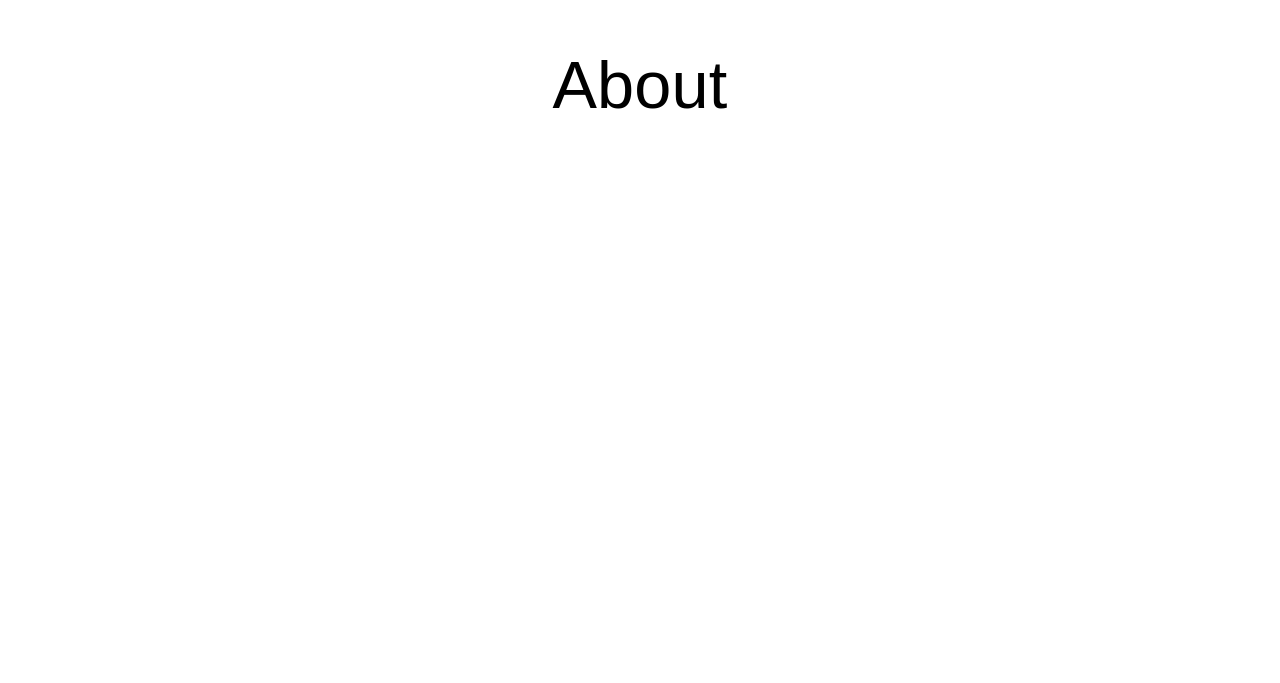
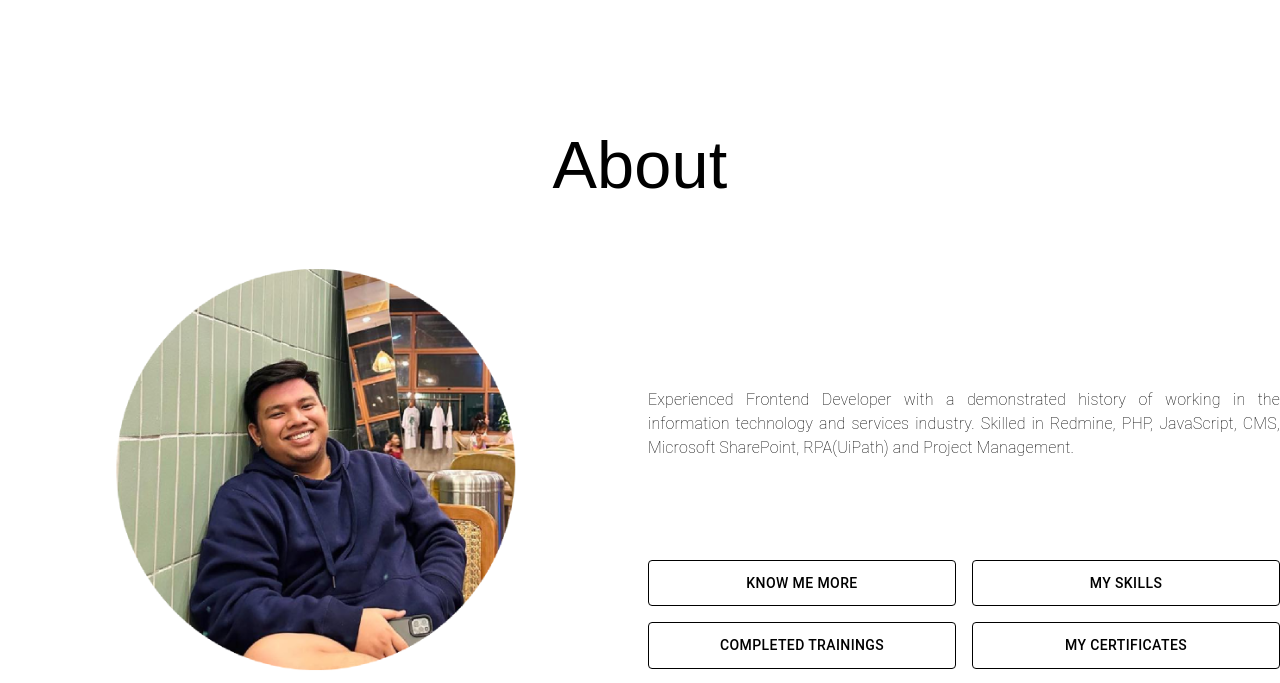
Before and after one commit to miguelako029/portfolioV2, a React (Create React App) app: page / in a window 1280 px wide. Shown: the part 777-1460 px from the top of the page. Built offline with nearby package versions, Linux system fonts and the light colour scheme.

Commit message:
updated about page and add dummmy button

```diff
--- a/src/App.js
+++ b/src/App.js
@@ -6,7 +6,7 @@ import Experience from "./pages/experience";
 import Portfolio from "./pages/portfolio";
 import Contact from "./pages/contact";
 import { ThemeProvider, createTheme } from "@mui/material/styles";
-import { ColorModeProvider } from "./assets/scripts/DarkModeContext"; // Update the path
+import { ColorModeProvider } from "./assets/script/DarkModeContext"; // Update the path
 
 function App() {
   const theme = createTheme({
--- a/src/components/NavBar.js
+++ b/src/components/NavBar.js
@@ -12,7 +12,7 @@ import useScrollTrigger from "@mui/material/useScrollTrigger";
 import { Link } from "react-scroll";
 import Container from "@mui/material/Container";
 
-import { useColorMode } from "../assets/scripts/DarkModeContext"; // Import the useColorMode hook
+import { useColorMode } from "../assets/script/DarkModeContext"; // Import the useColorMode hook
 
 function HideOnScroll(props) {
   const { children, window } = props;
@@ -38,7 +38,7 @@ export default function HideAppBar(props) {
   const linkStyles = {
     textDecoration: "none",
     color: mode === "dark" ? "#ffffff" : "#000000",
-    fontWeight: 600,
+    fontWeight: 100,
     padding: "10px",
     transition: "background-color 0.3s ease",
     "&:hover": {
@@ -88,7 +88,7 @@ export default function HideAppBar(props) {
                 to="about"
                 spy={true}
                 smooth={true}
-                offset={0}
+                offset={-40}
                 duration={500}
                 className="menu-item"
                 href="/about"
--- a/src/pages/about.jsx
+++ b/src/pages/about.jsx
@@ -2,8 +2,12 @@
 
 import React, { useState } from "react";
 import { Box } from "@mui/material";
-import { useColorMode } from "../assets/scripts/DarkModeContext"; // Update the path
+import { useColorMode } from "../assets/script/DarkModeContext"; // Update the path
 import "../styles/style.css";
+
+import Button from "@mui/material/Button";
+
+import image1 from "../assets/images/364148860_7042763322419713_3717389514963905346_n.png";
 
 const About = () => {
   const { mode, backgroundColor, fontColor } = useColorMode();
@@ -14,7 +18,7 @@ const About = () => {
       sx={{
         background: backgroundColor,
         color: fontColor,
-        minHeight: "80vh",
+        minHeight: "100vh",
         display: "flex",
         alignItems: "center",
         justifyContent: "center",
@@ -27,6 +31,68 @@ const About = () => {
         <div className="heroContainer">
           <div className="labelContainer">
             <h1>About</h1>
+            <div class="about-grid-container">
+              <div class="profileImage">
+                <img src={image1} width="70%" alt="Image 1" />
+              </div>
+
+              <div class="aboutDescription">
+                {" "}
+                Experienced Frontend Developer with a demonstrated history of
+                working in the information technology and services industry.
+                Skilled in Redmine, PHP, JavaScript, CMS, Microsoft SharePoint,
+                RPA(UiPath) and Project Management.
+                <div
+                  className="btnGroup"
+                  sx={{
+                    background: backgroundColor,
+                    color: fontColor,
+                    transition: "background-color 0.7s ease",
+                  }}
+                >
+                  <Button
+                    className="button"
+                    sx={{
+                      background: backgroundColor,
+                      color: fontColor,
+                      transition: "background-color 0.7s ease",
+                    }}
+                  >
+                    Know me more
+                  </Button>
+                  <Button
+                    className="button"
+                    sx={{
+                      background: backgroundColor,
+                      color: fontColor,
+                      transition: "background-color 0.7s ease",
+                    }}
+                  >
+                    My Skills
+                  </Button>
+                  <Button
+                    className="button"
+                    sx={{
+                      background: backgroundColor,
+                      color: fontColor,
+                      transition: "background-color 0.7s ease",
+                    }}
+                  >
+                    Completed Trainings
+                  </Button>
+                  <Button
+                    className="button"
+                    sx={{
+                      background: backgroundColor,
+                      color: fontColor,
+                      transition: "background-color 0.7s ease",
+                    }}
+                  >
+                    My Certificates
+                  </Button>
+                </div>
+              </div>
+            </div>
           </div>
         </div>
       </div>
--- a/src/pages/contact.jsx
+++ b/src/pages/contact.jsx
@@ -2,7 +2,7 @@
 
 import React, { useState } from "react";
 import { Box } from "@mui/material";
-import { useColorMode } from "../assets/scripts/DarkModeContext"; // Update the path
+import { useColorMode } from "../assets/script/DarkModeContext"; // Update the path
 import "../styles/style.css";
 
 const Contact = () => {
@@ -23,7 +23,7 @@ const Contact = () => {
         transition: "background-color 0.7s ease",
       }}
     >
-      <div className="pageSection" id="Contact">
+      <div className="pageSection" id="contact">
         <div className="heroContainer">
           <div className="labelContainer">
             <h1>Contact</h1>
--- a/src/pages/experience.jsx
+++ b/src/pages/experience.jsx
@@ -2,7 +2,7 @@
 
 import React, { useState } from "react";
 import { Box } from "@mui/material";
-import { useColorMode } from "../assets/scripts/DarkModeContext"; // Update the path
+import { useColorMode } from "../assets/script/DarkModeContext"; // Update the path
 import "../styles/style.css";
 
 const Experience = () => {
@@ -23,7 +23,7 @@ const Experience = () => {
         transition: "background-color 0.7s ease",
       }}
     >
-      <div className="pageSection" id="Experience">
+      <div className="pageSection" id="experience">
         <div className="heroContainer">
           <div className="labelContainer">
             <h1>Experience</h1>
--- a/src/pages/hero.jsx
+++ b/src/pages/hero.jsx
@@ -1,6 +1,6 @@
 import React from "react";
 import { Box } from "@mui/material";
-import { useColorMode } from "../assets/scripts/DarkModeContext"; // Update the path
+import { useColorMode } from "../assets/script/DarkModeContext"; // Update the path
 import "../styles/style.css";
 
 const Hero = () => {
@@ -20,6 +20,7 @@ const Hero = () => {
         textAlign: "center",
         flexDirection: "column",
         transition: "background-color 0.7s ease",
+        marginTop: "-0px",
       }}
     >
       <div className="hero">
--- a/src/pages/portfolio.jsx
+++ b/src/pages/portfolio.jsx
@@ -2,7 +2,7 @@
 
 import React, { useState } from "react";
 import { Box } from "@mui/material";
-import { useColorMode } from "../assets/scripts/DarkModeContext"; // Update the path
+import { useColorMode } from "../assets/script/DarkModeContext"; // Update the path
 import "../styles/style.css";
 
 const Portfolio = () => {
@@ -23,7 +23,7 @@ const Portfolio = () => {
         transition: "background-color 0.7s ease",
       }}
     >
-      <div className="pageSection" id="Portfolio">
+      <div className="pageSection" id="portfolio">
         <div className="heroContainer">
           <div className="labelContainer">
             <h1>Portfolio</h1>
--- a/src/styles/style.css
+++ b/src/styles/style.css
@@ -1,5 +1,5 @@
 .pageSection {
-  height: 90vh;
+  height: 100vh;
 }
 
 @import url("https://fonts.googleapis.com/css2?family=Work+Sans:wght@100&display=swap");
@@ -14,3 +14,46 @@ body {
   line-height: 1;
   font-weight: 400;
 }
+
+.about-grid-container {
+  display: grid;
+  grid-template-columns: repeat(auto-fit, minmax(200px, 1fr));
+  grid-gap: 1rem;
+  /* Set a maximum width to maintain readability */
+  margin: 0 auto;
+  width: 100%;
+
+  .profileImage {
+    padding: 20px;
+  }
+
+  .aboutDescription {
+    padding-top: 110px;
+    font-weight: 100;
+    text-align: left;
+    text-align: justify;
+    justify-content: center;
+    align-content: center;
+    .btnGroup {
+      display: grid;
+      grid-template-columns: repeat(auto-fit, minmax(300px, 2fr));
+      grid-gap: 1rem;
+      /* max-width: 600px; */
+      margin-top: 100px;
+
+      .button {
+        padding: 10px 20px;
+        text-align: center;
+        /* background-color: #1872d300;
+        color: rgb(0, 0, 0); */
+        border: 1px solid;
+        cursor: pointer;
+        transition: background-color 0.3s ease, color 0.3s ease;
+      }
+
+      .button:hover {
+        background-color: #999999;
+      }
+    }
+  }
+}
```
Also changed, not shown: src/assets/images/364148860_7042763322419713_3717389514963905346_n.png (added), src/assets/script/DarkModeContext.js (renamed from src/assets/scripts/DarkModeContext.js).
